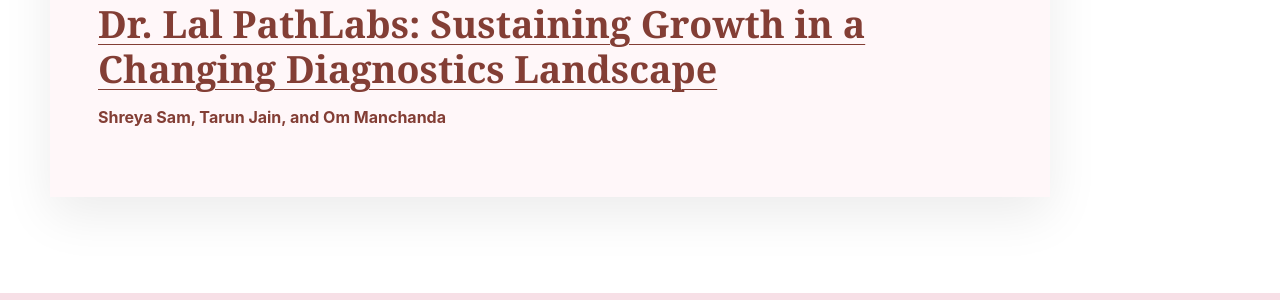
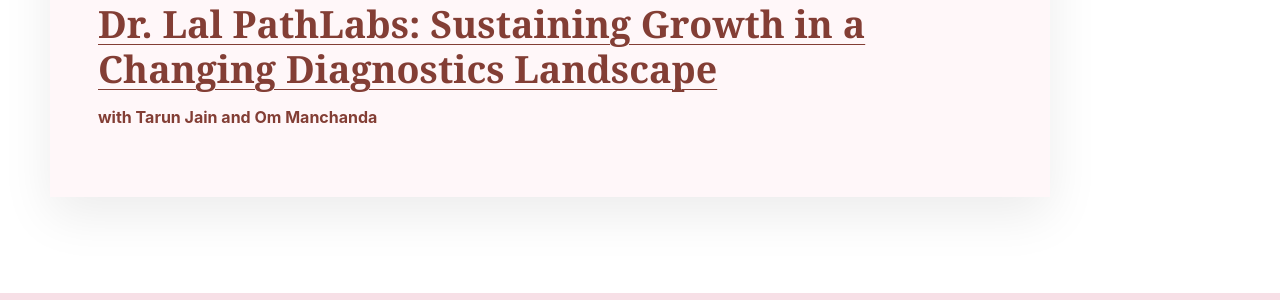
Before and after one commit to shreyasam/shreyasam.github.io, a Jekyll site: the page built from case-studies.md, in a window 1280 px wide. Shown: the part 461-761 px from the top of the page. Built offline with Jekyll 4.4.1, drawn with Linux system fonts in a browser that asks for light colours.

Commit message:
Update case-studies.md

```diff
--- a/case-studies.md
+++ b/case-studies.md
@@ -7,5 +7,5 @@ permalink: /case-studies/
 <article class="featured-work">
   <p class="work-card__type">IIM Ahmedabad Case IIMA/ECO0372</p>
   <h2>  <a href="https://cases.iima.ac.in/index.php/dr-lal-pathlabs-sustaining-growth-in-a-changing-diagnostics-landscape.html" target="_blank" rel="noopener noreferrer">Dr. Lal PathLabs: Sustaining Growth in a Changing Diagnostics Landscape</a></h2>
-  <p class="featured-work__meta">Shreya Sam, Tarun Jain, and Om Manchanda</p>
+  <p class="featured-work__meta">with Tarun Jain and Om Manchanda</p>
 </article>
```
